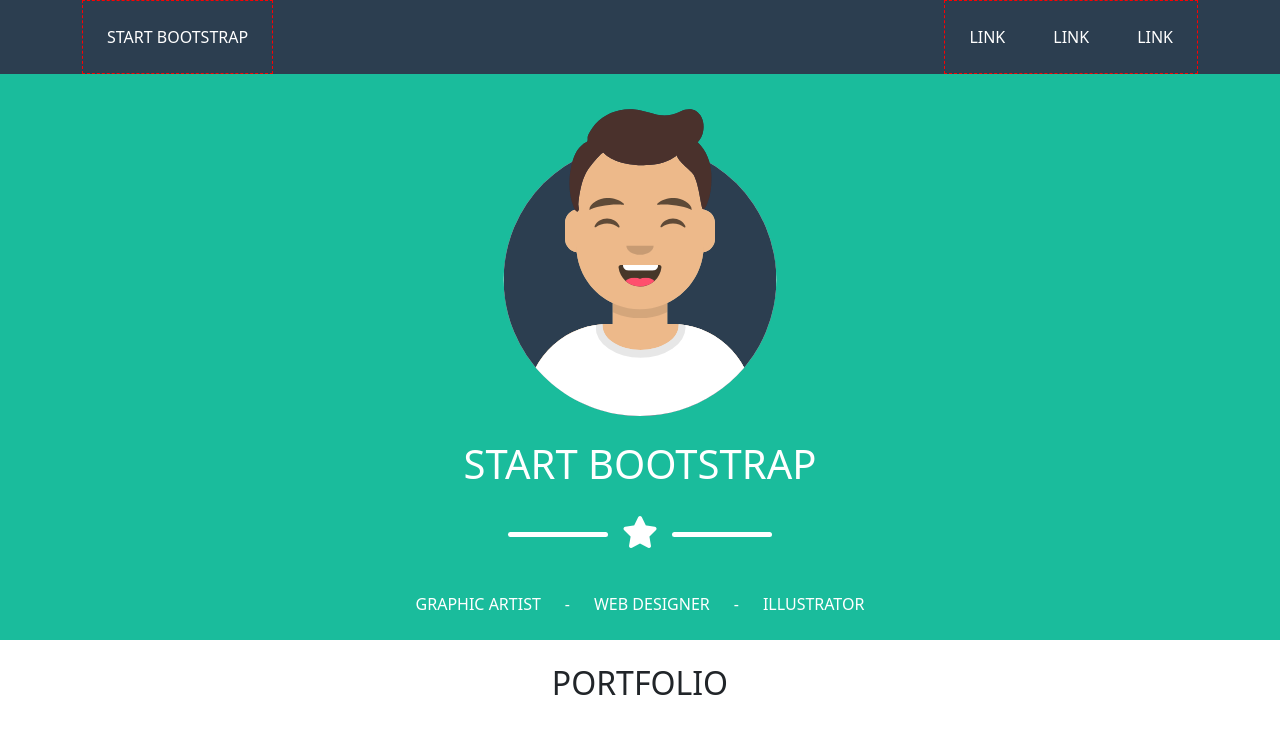
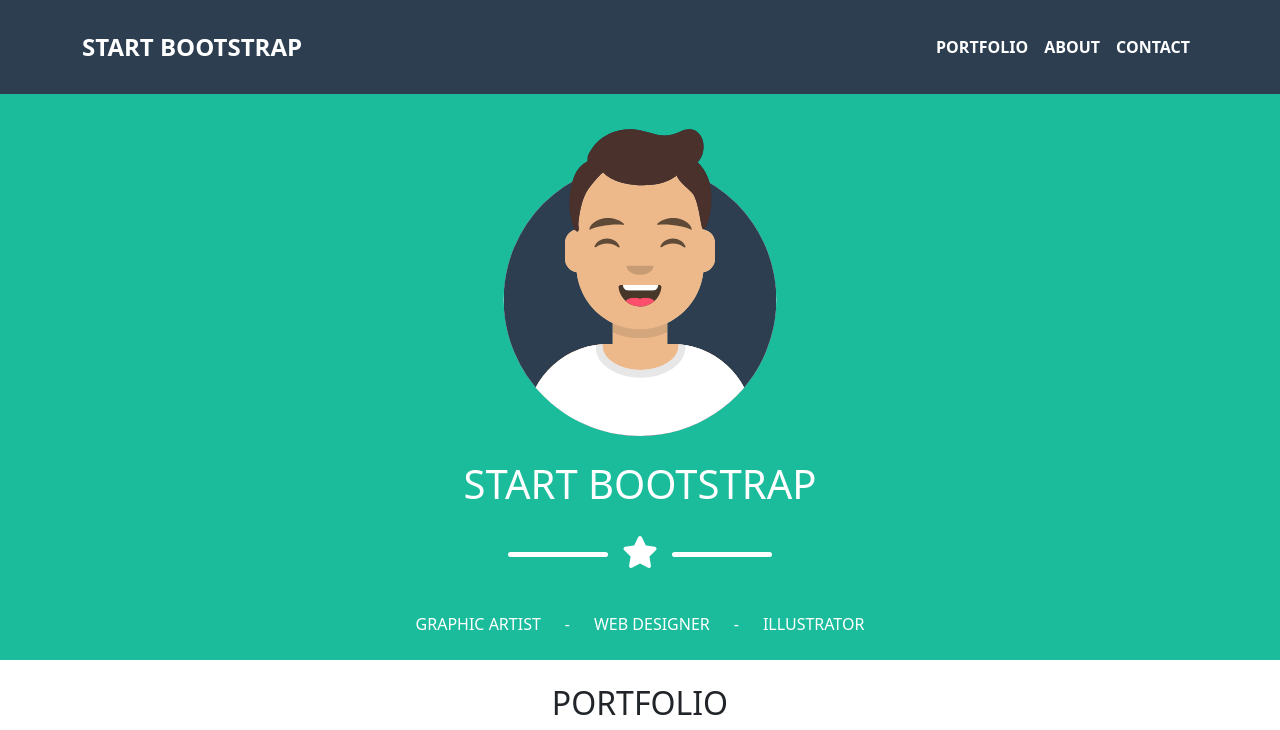
Before and after one commit to lorenzodisanto/html-css-bootstrap-freelancer, a plain HTML site: page index.html in a window 1280 px wide. Shown: the top 730 px of the page. Drawn offline with nearby package versions, Linux system fonts and the light colour scheme.

Commit message:
feat: add navbar

```diff
--- a/index.html
+++ b/index.html
@@ -28,30 +28,39 @@
   <body>
     <!-- HEADER -->
     <header id="header" class="text-white">
-      <div class="container d-flex justify-content-between align-items-center">
-        <div class="border-dashed p-4">START BOOTSTRAP</div>
-        <div class="border-dashed d-md-none p-4">MENU</div>
-        <div class="border-dashed d-none d-md-flex">
-          <div class="list-group list-group-horizontal">
-            <a
-              href="#"
-              class="link-underline link-underline-opacity-0 p-4 text-white"
-              >LINK</a
-            >
-            <a
-              href="#"
-              class="link-underline link-underline-opacity-0 p-4 text-white"
-              >LINK</a
-            >
-            <a
-              href="#"
-              class="link-underline link-underline-opacity-0 p-4 text-white"
-              >LINK</a
-            >
+      <nav class="navbar navbar-expand-lg">
+        <div class="container py-3">
+          <a class="navbar-brand text-white fs-4 fw-bold" href="#"
+            >START BOOTSTRAP</a
+          >
+          <button
+            class="navbar-toggler border-white"
+            type="button"
+            data-bs-toggle="collapse"
+            data-bs-target="#navbarNav"
+            aria-controls="navbarNav"
+            aria-expanded="false"
+            aria-label="Toggle navigation"
+          >
+            <span class="navbar-toggler-icon"></span>
+          </button>
+          <div class="collapse navbar-collapse flex-grow-0" id="navbarNav">
+            <ul class="navbar-nav">
+              <li class="nav-item">
+                <a class="nav-link text-white fw-bold" href="#">PORTFOLIO</a>
+              </li>
+              <li class="nav-item">
+                <a class="nav-link text-white fw-bold" href="#">ABOUT</a>
+              </li>
+              <li class="nav-item">
+                <a class="nav-link text-white fw-bold" href="#">CONTACT</a>
+              </li>
+            </ul>
           </div>
         </div>
-      </div>
+      </nav>
     </header>
+
     <!-- MAIN -->
     <main>
       <!-- section start -->
@@ -274,7 +283,7 @@
                 <h4>ABOUT FREELANCER</h4>
                 <p>
                   Freelance is a free to use, open source Bootstrap theme
-                  created by Start Bootstrap
+                  created by <a href="#">Start Bootstrap</a>
                 </p>
               </div>
             </div>
@@ -283,7 +292,9 @@
       </div>
       <div id="footer-bottom">
         <div class="container py-5 text-center text-white">
-          <h6>Copyright Your Website 2019</h6>
+          <h6>
+            Copyright <i class="fa-regular fa-copyright"></i> Your Website 2019
+          </h6>
         </div>
       </div>
     </footer>
```
